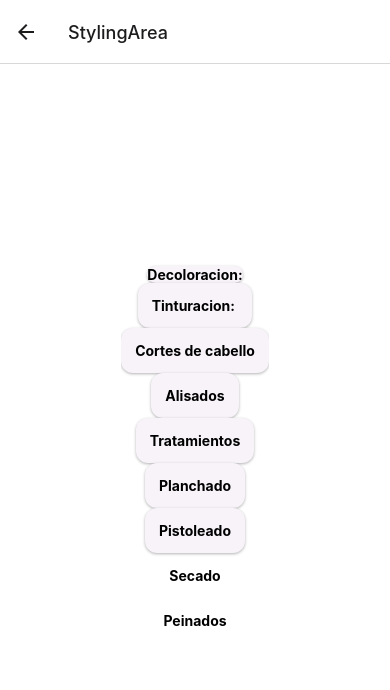
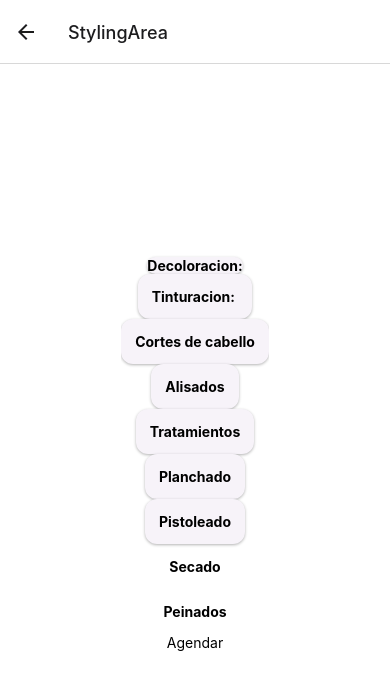
Before and after one commit to orellanaJavier/Salon-app, a React Native app: screen /StylingArea in a window 390 px wide. Shown: the top 690 px of the page. Built offline with nearby package versions, Linux system fonts and the light colour scheme.

Commit message:
sabado 20 de mayo

```diff
--- a/screens/StylingArea.js
+++ b/screens/StylingArea.js
@@ -1,16 +1,21 @@
-import React from 'react'
-import { View,StyleSheet, Button,Text} from 'react-native';
+import React, { useState } from 'react'
+import { View,StyleSheet, Button,Text,TouchableOpacity,Modal} from 'react-native';
 import { ScrollView } from 'react-native';
 import { Card } from 'react-native-paper';
 
+ function StylingArea  () {
+const [open, setOpen] = useState(false)
 
- function StylingArea  () {
+function handleOnPress (){
+  setOpen(open);
+}
+
   return (
     <View style = {styleSheet.container}>
     <ScrollView contentContainerStyle={{
       flex:1,
       width:'100%',
-      height:'100%',
+      height:'150%',
       alignItems:'center',
       justifyContent:'center'}}>
         <Card><Text style={{textAlign:'center',fontWeight:'bold',fontSize:14,}}>Decoloracion:</Text></Card>
@@ -22,6 +27,16 @@ import { Card } from 'react-native-paper';
       <Card><Text style={{textAlign:'center',fontWeight:'bold',fontSize:14,margin:14}}>Pistoleado</Text></Card>
       <Text style={{textAlign:'center',fontWeight:'bold',fontSize:14,margin:14}}>Secado</Text>
       <Text style={{textAlign:'center',fontWeight:'bold',fontSize:14,margin:14}}>Peinados</Text>
+      <TouchableOpacity onPress={handleOnPress}>
+        <Text>Agendar</Text>
+      </TouchableOpacity>
+      <Modal animationType='slide' transparent={true} visible={open}>
+        <View>
+          <View>
+
+          </View>
+        </View>
+      </Modal>
     </ScrollView>
     </View>
   );
```
